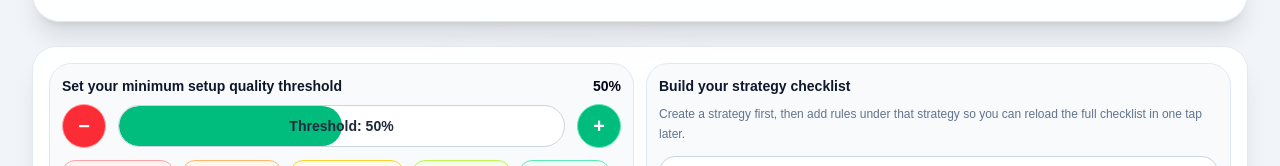
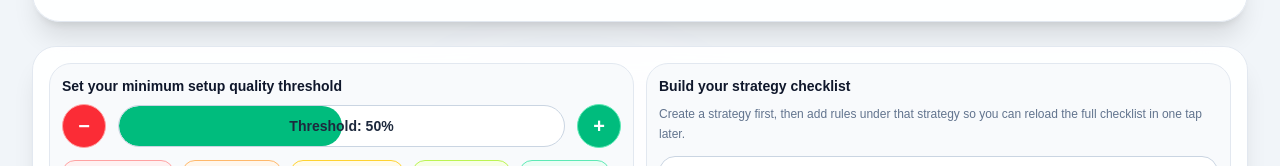
Before and after one commit to Johny-88/Trade-Meter, a Next.js app: page / in a window 1280 px wide. Shown: the part 392-558 px from the top of the page. Built offline with nearby package versions, Linux system fonts and the light colour scheme.

Commit message:
Update page.tsx

```diff
--- a/app/page.tsx
+++ b/app/page.tsx
@@ -3132,7 +3132,6 @@ ${emotionWarning}`
                   <div className={`min-w-0 text-sm font-semibold ${ui.secondaryStrong}`}>
                     Set your minimum setup quality threshold
                   </div>
-                  <div className={`shrink-0 text-sm font-semibold ${ui.primaryStrong}`}>{minScore}%</div>
                 </div>
 
                 <div className="mt-1 flex items-center gap-2 md:gap-3">
```
